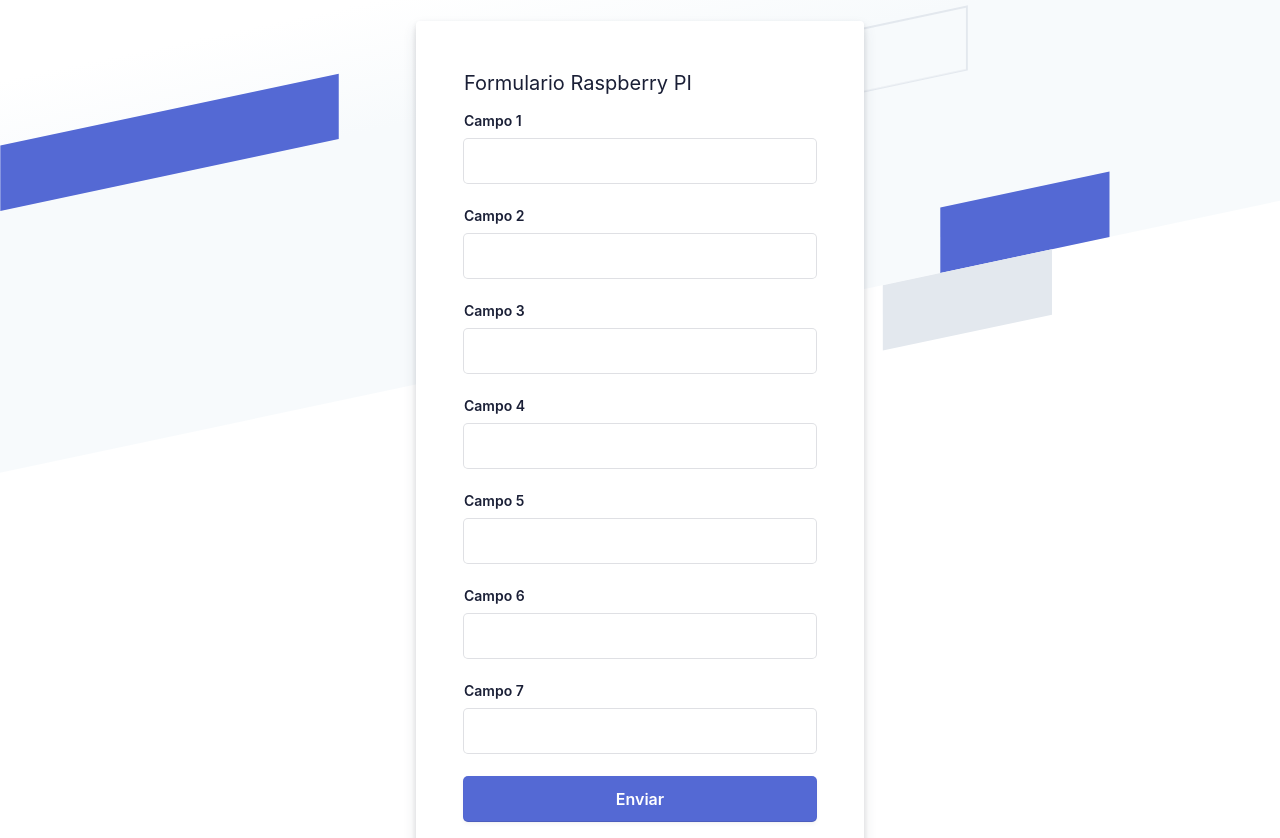
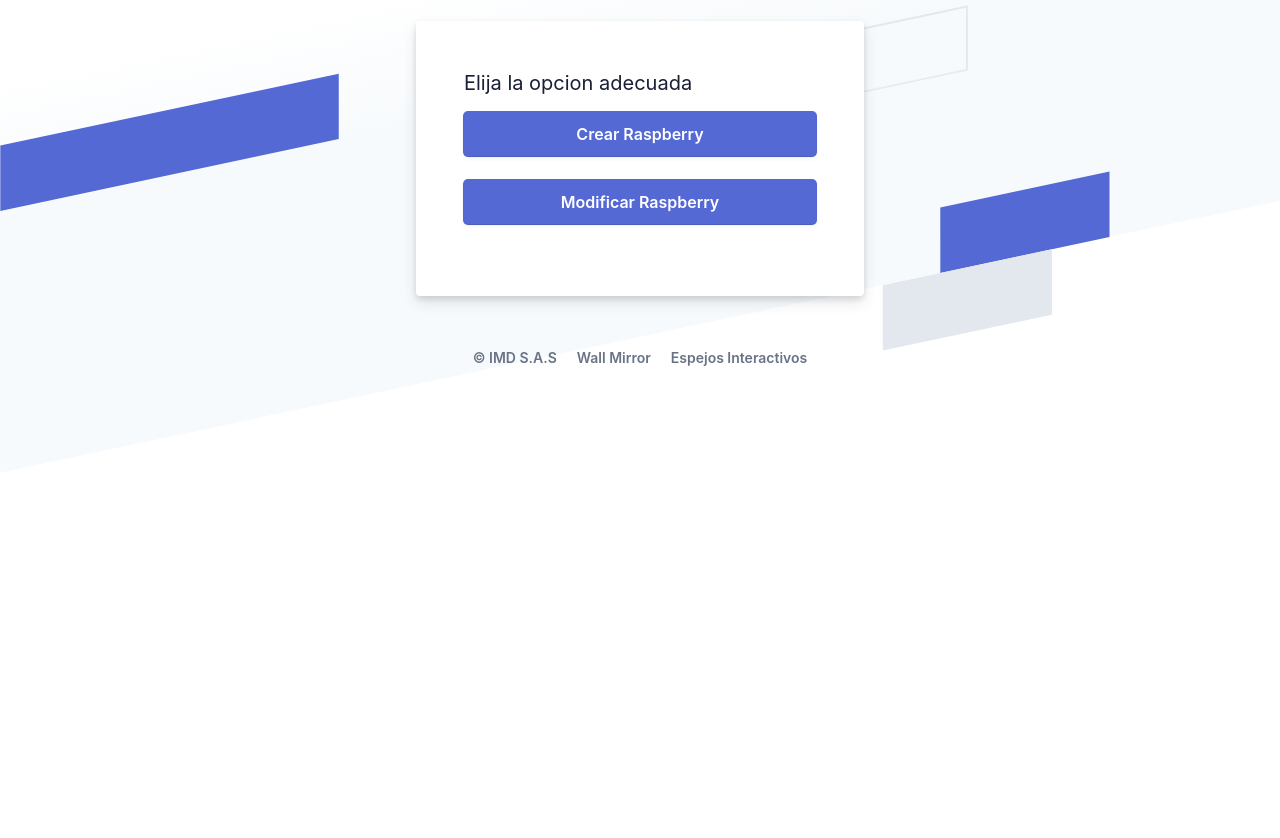
Before and after one commit to NicolasC1906/HTML-Raspberry, a plain HTML site: page index.html in a window 1280 px wide. Shown: the part 114-952 px from the top of the page. After the commit the page ends 800 px from the top, so only its background shows below. Drawn offline with Linux system fonts and the light colour scheme.

Commit message:
1 file modified, 2 added

```diff
--- a/index.html
+++ b/index.html
@@ -46,45 +46,14 @@
           <div class="formbg-outer">
             <div class="formbg">
               <div class="formbg-inner padding-horizontal--48">
-                <span class="padding-bottom--15">Formulario Raspberry PI</span>
-                <form id="stripe-login">
-                  <div class="field padding-bottom--24">
-                    <label for="email">Campo 1</label>
-                    <input type="email" name="email">
-                  </div>
+                <span class="padding-bottom--15">Elija la opcion adecuada</span>
+
+                <div class="field padding-bottom--24">
+                  <input onclick="location.href='crear.html';"  type="submit" name="submit" value="Crear Raspberry">
+                </div>
 
                   <div class="field padding-bottom--24">
-                    <label for="email">Campo 2</label>
-                    <input type="email" name="email">
-                  </div>
-
-                  <div class="field padding-bottom--24">
-                    <label for="email">Campo 3</label>
-                    <input type="email" name="email">
-                  </div>
-
-                  <div class="field padding-bottom--24">
-                    <label for="email">Campo 4</label>
-                    <input type="email" name="email">
-                  </div>
-
-                  <div class="field padding-bottom--24">
-                    <label for="email">Campo 5</label>
-                    <input type="email" name="email">
-                  </div>
-
-                  <div class="field padding-bottom--24">
-                    <label for="email">Campo 6</label>
-                    <input type="email" name="email">
-                  </div>
-
-                  <div class="field padding-bottom--24">
-                    <label for="email">Campo 7</label>
-                    <input type="email" name="email">
-                  </div>
-
-                  <div class="field padding-bottom--24">
-                    <input type="submit" name="submit" value="Enviar">
+                    <input onclick="location.href='modificar.html';" type="submit" name="submit" value="Modificar Raspberry">
                   </div>
                 </form>
               </div>
```
Also changed, not shown: crear.html (added, +1 -0 lines), modificar.html (added, +1 -0 lines).
